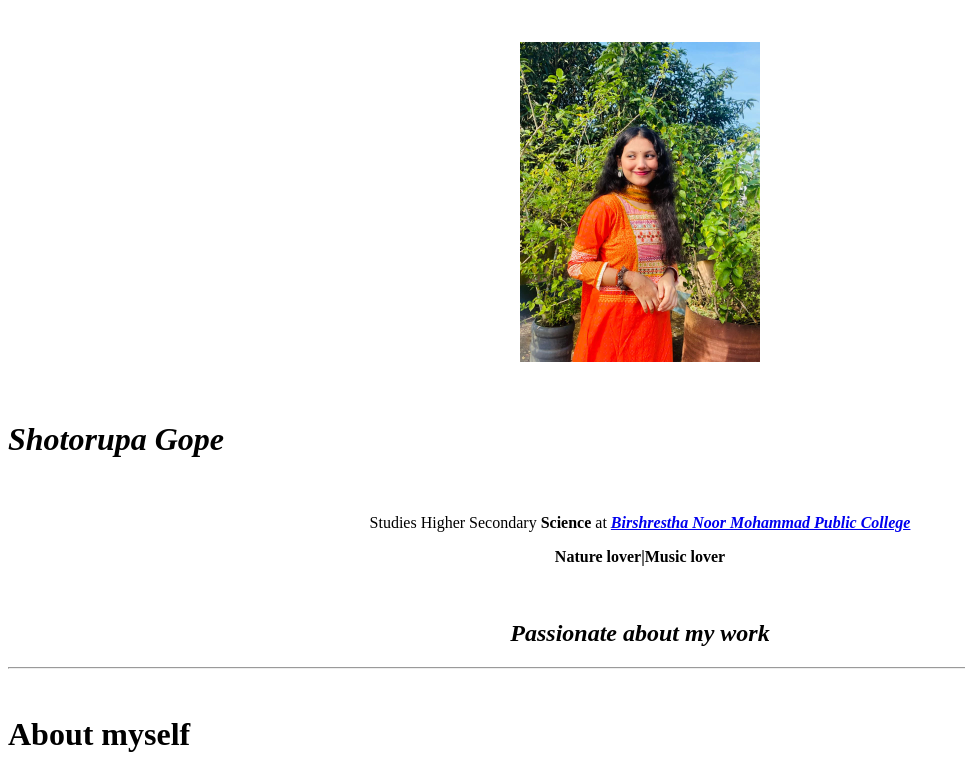
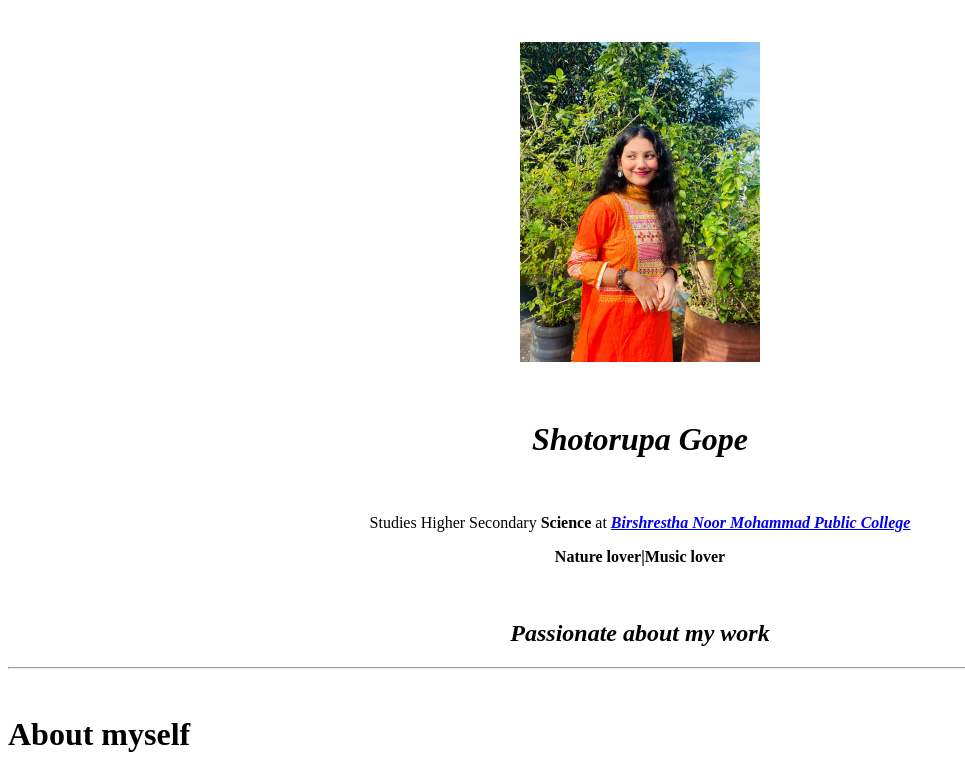
Before and after one commit to shoto-rupa/PersonalWebsite, a plain HTML site: page index.html in a window 1280 px wide. Shown: the top 772 px of the page, without its empty margins (0-965 px from the left). Drawn offline with Linux system fonts and the light colour scheme.

Commit message:
Update index.html

```diff
--- a/index.html
+++ b/index.html
@@ -5,7 +5,7 @@
   </head>
   <body>
  <p align="center"><img src="IMG-20231220-WA0075.jpg" height="320px" width="240px" alt="Shotorupa's Profile Picture"></p>
-   <p align="center"><h1><i><b>Shotorupa Gope </b></i></h1></p>
+   <h1 align="center"><i><b>Shotorupa Gope </b></i></h1>
   <p align="center"<i>Studies Higher Secondary <b>Science</b> at </i><i><b><a href="https://www.noormohammadcollege.ac.bd/">Birshrestha Noor Mohammad Public College</a></b></i></p>
 <p align="center"><b>Nature lover|Music lover</b></p>
 
```
